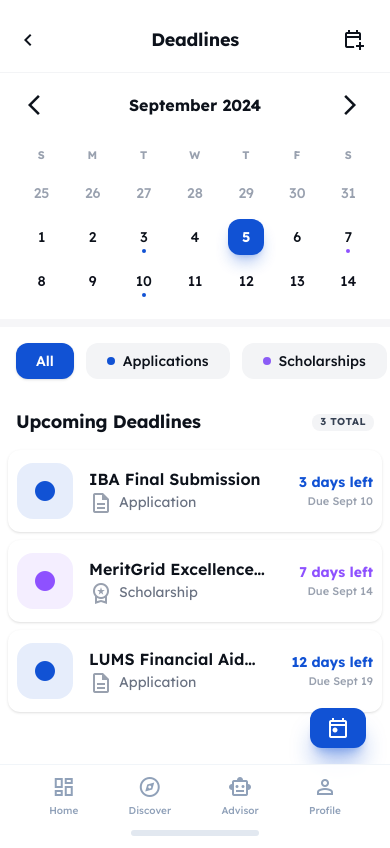
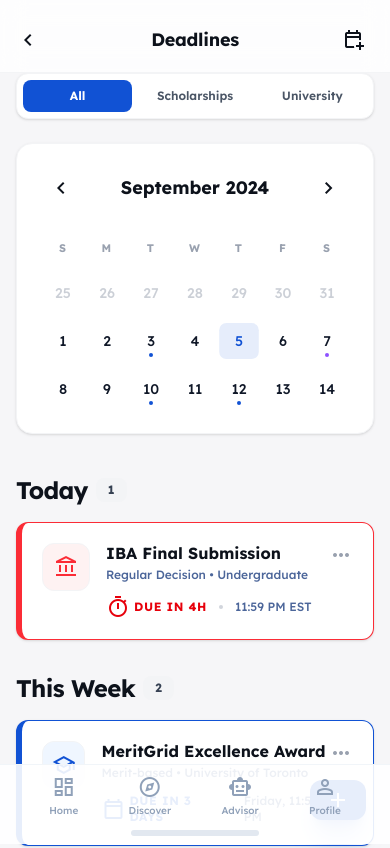
Before and after one commit to muneeb2004/MeritGrid, a Next.js app in the folder web-dashboard/: page /student/calendar in a window 390 px wide. Shown: the top 848 px of the page. Built offline with nearby package versions, Linux system fonts and the light colour scheme.

Commit message:
Implement responsive split-view for Deadline Calendar page

```diff
--- a/web-dashboard/app/student/calendar/page.tsx
+++ b/web-dashboard/app/student/calendar/page.tsx
@@ -6,10 +6,11 @@
 
 export default function CalendarPage() {
   return (
-    <div className="bg-background-light dark:bg-background-dark font-display text-text-main dark:text-white min-h-screen">
-      <div className="relative flex min-h-screen w-full flex-col max-w-md md:max-w-5xl mx-auto bg-white dark:bg-background-dark shadow-sm overflow-x-hidden pb-24 md:pb-8">
-        {/* TopAppBar */}
-        <header className="sticky top-0 z-20 flex items-center bg-white/80 dark:bg-background-dark/80 backdrop-blur-md p-4 pb-2 justify-between border-b border-gray-100 dark:border-gray-800">
+    <div className="bg-background-light dark:bg-background-dark font-display text-text-main dark:text-gray-100 min-h-screen">
+      <div className="relative flex min-h-screen w-full flex-col max-w-[1000px] mx-auto bg-transparent overflow-x-hidden md:overflow-visible">
+
+        {/* --- MOBILE HEADER (iOS Style) --- */}
+        <header className="sticky top-0 z-20 flex lg:hidden items-center bg-white/80 dark:bg-background-dark/80 backdrop-blur-md p-4 pb-2 justify-between border-b border-gray-100 dark:border-gray-800">
           <div className="text-text-main dark:text-white flex size-12 shrink-0 items-center justify-start cursor-pointer">
             <span className="material-symbols-outlined">chevron_left</span>
           </div>
@@ -23,263 +24,205 @@
           </div>
         </header>
 
-        <div className="flex flex-col md:grid md:grid-cols-12 md:gap-8 md:px-4">
-          {/* Calendar Section */}
-          <section className="bg-white dark:bg-background-dark px-4 py-2 md:col-span-7 md:rounded-2xl md:border md:border-gray-100 md:dark:border-gray-800 md:p-6 md:shadow-sm">
-            <div className="flex flex-col gap-0.5">
-              <div className="flex items-center p-1 justify-between mb-2">
-                <Button variant="ghost" size="icon" className="rounded-full">
-                  <span className="material-symbols-outlined text-sm">
-                    arrow_back_ios
-                  </span>
+        {/* --- DESKTOP HEADER --- */}
+        <div className="hidden lg:flex flex-wrap justify-between items-end gap-3 px-6 pt-10 mb-8 w-full">
+          <div className="flex flex-col gap-1">
+            <h1 className="text-text-main dark:text-white text-5xl font-black leading-tight tracking-[-0.033em]">Deadline Calendar</h1>
+            <p className="text-text-muted dark:text-gray-400 text-lg font-medium">Track your upcoming scholarship and university application dates</p>
+          </div>
+          <Button size="lg" className="h-12 px-8 bg-primary hover:bg-primary/90 text-white font-bold rounded-xl shadow-lg shadow-primary/20 transition-all flex items-center gap-2">
+            <span className="material-symbols-outlined">add</span>
+            Add Deadline
+          </Button>
+        </div>
+
+        <div className="grid grid-cols-1 lg:grid-cols-12 lg:gap-10 px-4 md:px-6 w-full">
+
+          {/* LEFT COLUMN: Filters & Calendar */}
+          <div className="lg:col-span-12 xl:col-span-5 flex flex-col gap-6">
+
+            {/* Filter Navigation (Shared, but styled slightly differently per view) */}
+            <div className="flex gap-2 flex-wrap bg-white dark:bg-gray-800 p-1.5 rounded-xl shadow-sm border border-gray-100 dark:border-gray-700">
+              <button className="flex-1 py-2 px-3 rounded-lg bg-primary text-white text-xs font-bold transition-all">All</button>
+              <button className="flex-1 py-2 px-3 rounded-lg text-gray-600 dark:text-gray-300 text-xs font-semibold hover:bg-gray-100 dark:hover:bg-gray-700 transition-all">Scholarships</button>
+              <button className="flex-1 py-2 px-3 rounded-lg text-gray-600 dark:text-gray-300 text-xs font-semibold hover:bg-gray-100 dark:hover:bg-gray-700 transition-all">University</button>
+            </div>
+
+            {/* Calendar Card (Premium) */}
+            <div className="bg-white dark:bg-gray-800 rounded-2xl shadow-sm border border-gray-100 dark:border-gray-700 p-6">
+              <div className="flex items-center justify-between mb-6">
+                <Button variant="ghost" size="icon" className="size-9 flex items-center justify-center rounded-full hover:bg-gray-100 dark:hover:bg-gray-700">
+                  <span className="material-symbols-outlined text-lg">chevron_left</span>
                 </Button>
-                <div className="flex flex-col items-center">
-                  <p className="text-text-main dark:text-white text-base font-bold leading-tight">
-                    September 2024
-                  </p>
-                </div>
-                <Button variant="ghost" size="icon" className="rounded-full">
-                  <span className="material-symbols-outlined text-sm">
-                    arrow_forward_ios
-                  </span>
+                <p className="text-text-main dark:text-white text-lg font-bold">September 2024</p>
+                <Button variant="ghost" size="icon" className="size-9 flex items-center justify-center rounded-full hover:bg-gray-100 dark:hover:bg-gray-700">
+                  <span className="material-symbols-outlined text-lg">chevron_right</span>
                 </Button>
               </div>
-              <div className="grid grid-cols-7 mb-2">
-                {[
-                  "S",
-                  "M",
-                  "T",
-                  "W",
-                  "T",
-                  "F",
-                  "S",
-                ].map((day, i) => (
-                  <p
-                    key={i}
-                    className="text-gray-400 text-[11px] font-bold leading-normal tracking-wider flex h-8 w-full items-center justify-center uppercase"
-                  >
-                    {day}
-                  </p>
+              <div className="grid grid-cols-7 gap-y-2">
+                {["S", "M", "T", "W", "T", "F", "S"].map((day, i) => (
+                  <div key={i} className="text-gray-400 text-[11px] lg:text-xs font-bold text-center uppercase py-2 tracking-widest">{day}</div>
                 ))}
 
-                {/* Calendar Days - Simplified for Demo */}
-                {/* Previous Month */}
+                {/* Simplified Calendar Days */}
                 {[25, 26, 27, 28, 29, 30, 31].map((d) => (
-                  <button
-                    key={`prev-${d}`}
-                    className="h-11 w-full text-gray-400 col-start-auto text-sm font-medium"
-                  >
-                    <div className="flex size-full items-center justify-center">
-                      {d}
-                    </div>
-                  </button>
+                  <div key={`p-${d}`} className="h-10 lg:h-12 flex items-center justify-center text-gray-400 text-sm font-medium opacity-50">{d}</div>
                 ))}
-
-                {/* Current Month */}
-                <button className="h-11 w-full text-text-main dark:text-white text-sm font-medium">
-                  <div className="flex size-full flex-col items-center justify-center relative">
-                    1
-                  </div>
-                </button>
-                <button className="h-11 w-full text-text-main dark:text-white text-sm font-medium">
-                  <div className="flex size-full items-center justify-center">
-                    2
-                  </div>
-                </button>
-                <button className="h-11 w-full text-text-main dark:text-white text-sm font-medium">
-                  <div className="flex size-full flex-col items-center justify-center relative">
-                    3
-                    <span className="absolute bottom-1.5 size-1 bg-primary rounded-full"></span>
-                  </div>
-                </button>
-                <button className="h-11 w-full text-text-main dark:text-white text-sm font-medium">
-                  <div className="flex size-full items-center justify-center">
-                    4
-                  </div>
-                </button>
-                {/* Active Day */}
-                <button className="h-11 w-full text-white text-sm font-bold">
-                  <div className="flex size-9 mx-auto items-center justify-center rounded-xl bg-primary shadow-lg shadow-primary/30">
-                    5
-                  </div>
-                </button>
-                <button className="h-11 w-full text-text-main dark:text-white text-sm font-medium">
-                  <div className="flex size-full items-center justify-center">
-                    6
-                  </div>
-                </button>
-                <button className="h-11 w-full text-text-main dark:text-white text-sm font-medium">
-                  <div className="flex size-full flex-col items-center justify-center relative">
-                    7
-                    <span className="absolute bottom-1.5 size-1 bg-violet-500 rounded-full"></span>
-                  </div>
-                </button>
-                {[8, 9].map((d) => (
-                  <button
-                    key={d}
-                    className="h-11 w-full text-[#0d101b] dark:text-white text-sm font-medium"
-                  >
-                    <div className="flex size-full items-center justify-center">
-                      {d}
-                    </div>
-                  </button>
-                ))}
-                <button className="h-11 w-full text-text-main dark:text-white text-sm font-medium">
-                  <div className="flex size-full flex-col items-center justify-center relative">
-                    10
-                    <span className="absolute bottom-1.5 size-1 bg-primary rounded-full"></span>
-                  </div>
-                </button>
-                {[11, 12, 13, 14].map((d) => (
-                  <button
-                    key={d}
-                    className="h-11 w-full text-[#0d101b] dark:text-white text-sm font-medium"
-                  >
-                    <div className="flex size-full items-center justify-center">
-                      {d}
-                    </div>
-                  </button>
+                <CalendarDay day={1} />
+                <CalendarDay day={2} />
+                <CalendarDay day={3} dotColor="bg-primary" />
+                <CalendarDay day={4} />
+                <CalendarDay day={5} isActive />
+                <CalendarDay day={6} />
+                <CalendarDay day={7} dotColor="bg-violet-500" />
+                {[8, 9, 10, 11, 12, 13, 14].map(d => (
+                  <CalendarDay key={d} day={d} dotColor={d === 10 || d === 12 ? 'bg-primary' : undefined} />
                 ))}
               </div>
             </div>
-          </section>
 
-          {/* Right Column: Filters & List */}
-          <div className="md:col-span-5 flex flex-col h-full">
-            {/* Divider (Mobile Only) */}
-            <div className="h-2 bg-background-light dark:bg-background-dark/50 md:hidden"></div>
-
-            {/* Filter Chips */}
-            <div className="flex gap-3 p-4 overflow-x-auto no-scrollbar bg-white dark:bg-background-dark md:px-0 md:pt-0">
-              <FilterChip label="All" active />
-              <FilterChip label="Applications" color="var(--primary)" />
-              <FilterChip label="Scholarships" color="#8b5cf6" />
-            </div>
-
-            {/* Upcoming Deadlines Section */}
-            <div className="bg-white dark:bg-background-dark flex-1 pb-10 md:bg-transparent">
-              <h3 className="text-text-main dark:text-white text-lg font-bold leading-tight tracking-[-0.015em] px-4 py-4 flex items-center justify-between md:px-0 md:pt-0">
-                Upcoming Deadlines
-                <Badge variant="secondary" size="sm">3 total</Badge>
-              </h3>
-              {/* Deadline List Items */}
-              <div className="flex flex-col px-2 md:px-0 gap-2">
-                {/* Item 1: Application */}
-                <Card hoverEffect noPadding className="flex items-center gap-4 px-2 min-h-[80px] py-3 justify-between group bg-white dark:bg-slate-900 border-transparent hover:border-gray-100 md:border-gray-100">
-                  <div className="flex items-center gap-4">
-                    <div className="flex items-center justify-center rounded-2xl bg-primary/10 dark:bg-primary/20 shrink-0 size-14 transition-transform group-hover:scale-105">
-                      <span
-                        className="material-symbols-outlined text-primary text-2xl"
-                        style={{ fontVariationSettings: "'FILL' 1" }}
-                      >
-                        circle
-                      </span>
-                    </div>
-                    <div className="flex flex-col justify-center">
-                      <p className="text-text-main dark:text-white text-base font-semibold leading-normal line-clamp-1">
-                        IBA Final Submission
-                      </p>
-                      <div className="flex items-center gap-1.5">
-                        <span className="material-symbols-outlined text-sm text-gray-400">
-                          description
-                        </span>
-                        <p className="text-gray-500 dark:text-gray-400 text-sm font-normal leading-normal">
-                          Application
-                        </p>
-                      </div>
-                    </div>
-                  </div>
-                  <div className="shrink-0 text-right">
-                    <p className="text-primary text-sm font-bold leading-normal">
-                      3 days left
-                    </p>
-                    <p className="text-[11px] text-gray-400 font-medium">
-                      Due Sept 10
-                    </p>
-                  </div>
-                </Card>
-
-                {/* Item 2: Scholarship */}
-                <Card hoverEffect noPadding className="flex items-center gap-4 px-2 min-h-[80px] py-3 justify-between group bg-white dark:bg-slate-900 border-transparent hover:border-gray-100 md:border-gray-100">
-                  <div className="flex items-center gap-4">
-                    <div className="flex items-center justify-center rounded-2xl bg-violet-500/10 dark:bg-violet-500/20 shrink-0 size-14 transition-transform group-hover:scale-105">
-                      <span
-                        className="material-symbols-outlined text-violet-500 text-2xl"
-                        style={{ fontVariationSettings: "'FILL' 1" }}
-                      >
-                        circle
-                      </span>
-                    </div>
-                    <div className="flex flex-col justify-center">
-                      <p className="text-text-main dark:text-white text-base font-semibold leading-normal line-clamp-1">
-                        MeritGrid Excellence Award
-                      </p>
-                      <div className="flex items-center gap-1.5">
-                        <span className="material-symbols-outlined text-sm text-gray-400">
-                          workspace_premium
-                        </span>
-                        <p className="text-gray-500 dark:text-gray-400 text-sm font-normal leading-normal">
-                          Scholarship
-                        </p>
-                      </div>
-                    </div>
-                  </div>
-                  <div className="shrink-0 text-right">
-                    <p className="text-violet-500 text-sm font-bold leading-normal">
-                      7 days left
-                    </p>
-                    <p className="text-[11px] text-gray-400 font-medium">
-                      Due Sept 14
-                    </p>
-                  </div>
-                </Card>
-
-                {/* Item 3: Application */}
-                <Card hoverEffect noPadding className="flex items-center gap-4 px-2 min-h-[80px] py-3 justify-between group bg-white dark:bg-slate-900 border-transparent hover:border-gray-100 md:border-gray-100">
-                  <div className="flex items-center gap-4">
-                    <div className="flex items-center justify-center rounded-2xl bg-primary/10 dark:bg-primary/20 shrink-0 size-14 transition-transform group-hover:scale-105">
-                      <span
-                        className="material-symbols-outlined text-primary text-2xl"
-                        style={{ fontVariationSettings: "'FILL' 1" }}
-                      >
-                        circle
-                      </span>
-                    </div>
-                    <div className="flex flex-col justify-center">
-                      <p className="text-text-main dark:text-white text-base font-semibold leading-normal line-clamp-1">
-                        LUMS Financial Aid Form
-                      </p>
-                      <div className="flex items-center gap-1.5">
-                        <span className="material-symbols-outlined text-sm text-gray-400">
-                          description
-                        </span>
-                        <p className="text-gray-500 dark:text-gray-400 text-sm font-normal leading-normal">
-                          Application
-                        </p>
-                      </div>
-                    </div>
-                  </div>
-                  <div className="shrink-0 text-right">
-                    <p className="text-primary text-sm font-bold leading-normal">
-                      12 days left
-                    </p>
-                    <p className="text-[11px] text-gray-400 font-medium">
-                      Due Sept 19
-                    </p>
-                  </div>
-                </Card>
+            {/* Motivation Card (Visible only on desktop in this column, or bottom on mobile) */}
+            <div className="hidden xl:flex bg-primary/5 dark:bg-primary/10 rounded-2xl p-6 border border-primary/10 items-center justify-between">
+              <div className="flex gap-4 items-center">
+                <div className="bg-primary text-white p-2.5 rounded-xl shadow-lg shadow-primary/20">
+                  <span className="material-symbols-outlined">emoji_events</span>
+                </div>
+                <div>
+                  <p className="text-text-main dark:text-white font-bold text-base">You're on track!</p>
+                  <p className="text-xs text-text-muted dark:text-gray-400">Finish these 3 deadlines to complete your weekly goal.</p>
+                </div>
+              </div>
+              <div className="relative size-12">
+                <svg className="size-full -rotate-90" viewBox="0 0 36 36">
+                  <circle className="stroke-current text-gray-200 dark:text-gray-700" cx="18" cy="18" fill="none" r="16" strokeWidth="3"></circle>
+                  <circle className="stroke-current text-primary" cx="18" cy="18" fill="none" r="16" strokeDasharray="75, 100" strokeLinecap="round" strokeWidth="3"></circle>
+                </svg>
+                <div className="absolute inset-0 flex items-center justify-center text-[10px] font-black text-primary">75%</div>
               </div>
             </div>
           </div>
+
+          {/* RIGHT COLUMN: Chronological Feed */}
+          <div className="lg:col-span-12 xl:col-span-7 flex flex-col gap-8 mt-10 lg:mt-0 pb-20">
+
+            {/* Today Section */}
+            <section>
+              <div className="flex items-center gap-2 mb-4">
+                <h2 className="text-2xl font-bold text-text-main dark:text-white tracking-tight">Today</h2>
+                <Badge variant="secondary" className="bg-gray-100 dark:bg-gray-800 font-bold px-2 py-0.5">1</Badge>
+              </div>
+              <FeedItem
+                title="IBA Final Submission"
+                subtitle="Regular Decision • Undergraduate"
+                type="Application"
+                time="11:59 PM EST"
+                remaining="Due in 4h"
+                isUrgent
+              />
+            </section>
+
+            {/* This Week Section */}
+            <section>
+              <div className="flex items-center gap-2 mb-4">
+                <h2 className="text-2xl font-bold text-text-main dark:text-white tracking-tight">This Week</h2>
+                <Badge variant="secondary" className="bg-gray-100 dark:bg-gray-800 font-bold px-2 py-0.5">2</Badge>
+              </div>
+              <div className="flex flex-col gap-4">
+                <FeedItem
+                  title="MeritGrid Excellence Award"
+                  subtitle="Merit-based • University of Toronto"
+                  type="Scholarship"
+                  time="Friday, 11:59 PM"
+                  remaining="Due in 3 days"
+                  color="border-primary"
+                  icon="school"
+                  iconBg="bg-blue-50"
+                  iconColor="text-primary"
+                />
+                <FeedItem
+                   title="LUMS Financial Aid Form"
+                   subtitle="Financial Supporting Documents"
+                   type="Application"
+                   time="Sunday, 5:00 PM"
+                   remaining="Due in 5 days"
+                   color="border-gray-200"
+                   icon="description"
+                   iconBg="bg-gray-50 dark:bg-gray-800"
+                   iconColor="text-gray-500"
+                />
+              </div>
+            </section>
+
+            {/* Motivation Card (Mobile Only at Bottom) */}
+            <div className="xl:hidden bg-primary/5 dark:bg-primary/10 rounded-2xl p-6 border border-primary/10 flex items-center justify-between">
+              <div className="flex gap-4 items-center">
+                <div className="bg-primary text-white p-2 rounded-lg">
+                  <span className="material-symbols-outlined">emoji_events</span>
+                </div>
+                <div>
+                  <p className="text-[#111318] dark:text-white font-bold text-sm">You're on track!</p>
+                  <p className="text-xs text-gray-600 dark:text-gray-400">Finish these 3 deadlines to complete your weekly goal.</p>
+                </div>
+              </div>
+              <div className="relative size-12">
+                <svg className="size-full -rotate-90" viewBox="0 0 36 36">
+                  <circle className="stroke-current text-gray-200" cx="18" cy="18" fill="none" r="16" strokeWidth="3"></circle>
+                  <circle className="stroke-current text-primary" cx="18" cy="18" fill="none" r="16" strokeDasharray="75, 100" strokeLinecap="round" strokeWidth="3"></circle>
+                </svg>
+                <div className="absolute inset-0 flex items-center justify-center text-[10px] font-black text-primary">75%</div>
+              </div>
+            </div>
+
+          </div>
         </div>
 
-        {/* Sticky Today FAB */}
+        {/* Floating Add Button for Mobile */}
         <Button
-          className="fixed bottom-24 right-6 z-30 size-14 rounded-2xl bg-primary text-white shadow-xl shadow-primary/40 flex items-center justify-center active:scale-95 transition-transform cursor-pointer hover:bg-primary/90"
+          className="lg:hidden fixed bottom-6 right-6 z-30 size-14 rounded-2xl bg-primary text-white shadow-xl shadow-primary/40 flex items-center justify-center active:scale-95 transition-transform"
         >
-          <span className="material-symbols-outlined text-3xl">today</span>
+          <span className="material-symbols-outlined text-3xl">add</span>
         </Button>
+
       </div>
     </div>
   );
 }
+
+function CalendarDay({ day, isActive = false, dotColor }: { day: number, isActive?: boolean, dotColor?: string }) {
+  return (
+    <div className="flex flex-col items-center justify-center h-10 lg:h-12 relative group cursor-pointer">
+      {isActive && <div className="absolute inset-0 bg-primary/10 rounded-lg scale-90"></div>}
+      <span className={`text-sm lg:text-base font-medium transition-colors ${isActive ? 'text-primary font-bold' : 'text-gray-900 dark:text-gray-100 group-hover:text-primary'}`}>{day}</span>
+      {dotColor && <div className={`size-1 lg:size-1.5 ${dotColor} rounded-full absolute bottom-1 lg:bottom-1.5`}></div>}
+    </div>
+  );
+}
+
+function FeedItem({ title, subtitle, type, time, remaining, isUrgent = false, color = 'border-red-500', icon = 'account_balance', iconBg = 'bg-red-50', iconColor = 'text-red-500' }: any) {
+  return (
+    <Card hoverEffect noPadding className={`bg-white dark:bg-gray-800 rounded-xl border-l-[6px] ${color} shadow-sm border-y border-r border-gray-100 dark:border-gray-700 p-5 group hover:shadow-md transition-all`}>
+      <div className="flex justify-between items-start">
+        <div className="flex gap-4">
+          <div className={`size-12 rounded-xl ${iconBg} dark:bg-opacity-20 flex items-center justify-center border border-gray-100 dark:border-gray-700 transition-transform group-hover:scale-105`}>
+            <span className={`material-symbols-outlined text-2xl ${iconColor}`}>{icon}</span>
+          </div>
+          <div>
+            <h3 className="text-base lg:text-lg font-bold text-text-main dark:text-white group-hover:text-primary transition-colors leading-tight mb-1">{title}</h3>
+            <p className="text-xs lg:text-sm text-text-muted dark:text-gray-400 font-medium">{subtitle}</p>
+            <div className="flex items-center gap-3 mt-3">
+              <div className={`flex items-center gap-1 ${isUrgent ? 'text-red-600' : 'text-primary'}`}>
+                <span className="material-symbols-outlined text-base">{isUrgent ? 'timer' : 'calendar_today'}</span>
+                <span className="text-xs font-bold uppercase tracking-wider">{remaining}</span>
+              </div>
+              <div className="size-1 bg-gray-300 dark:bg-gray-600 rounded-full"></div>
+              <span className="text-xs font-medium text-text-muted dark:text-gray-500">{time}</span>
+            </div>
+          </div>
+        </div>
+        <button className="text-gray-400 hover:text-primary transition-colors cursor-pointer border-none bg-transparent">
+          <span className="material-symbols-outlined">more_horiz</span>
+        </button>
+      </div>
+    </Card>
+  );
+}
```
